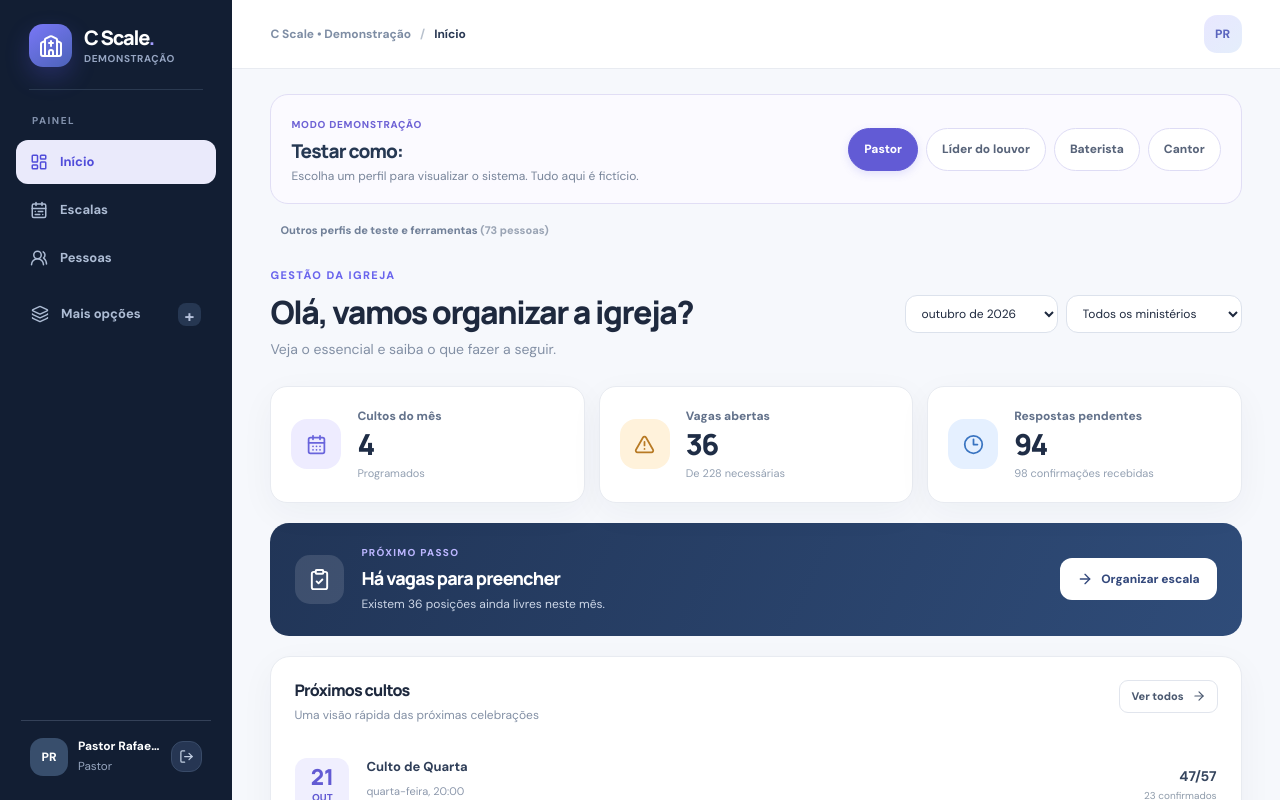
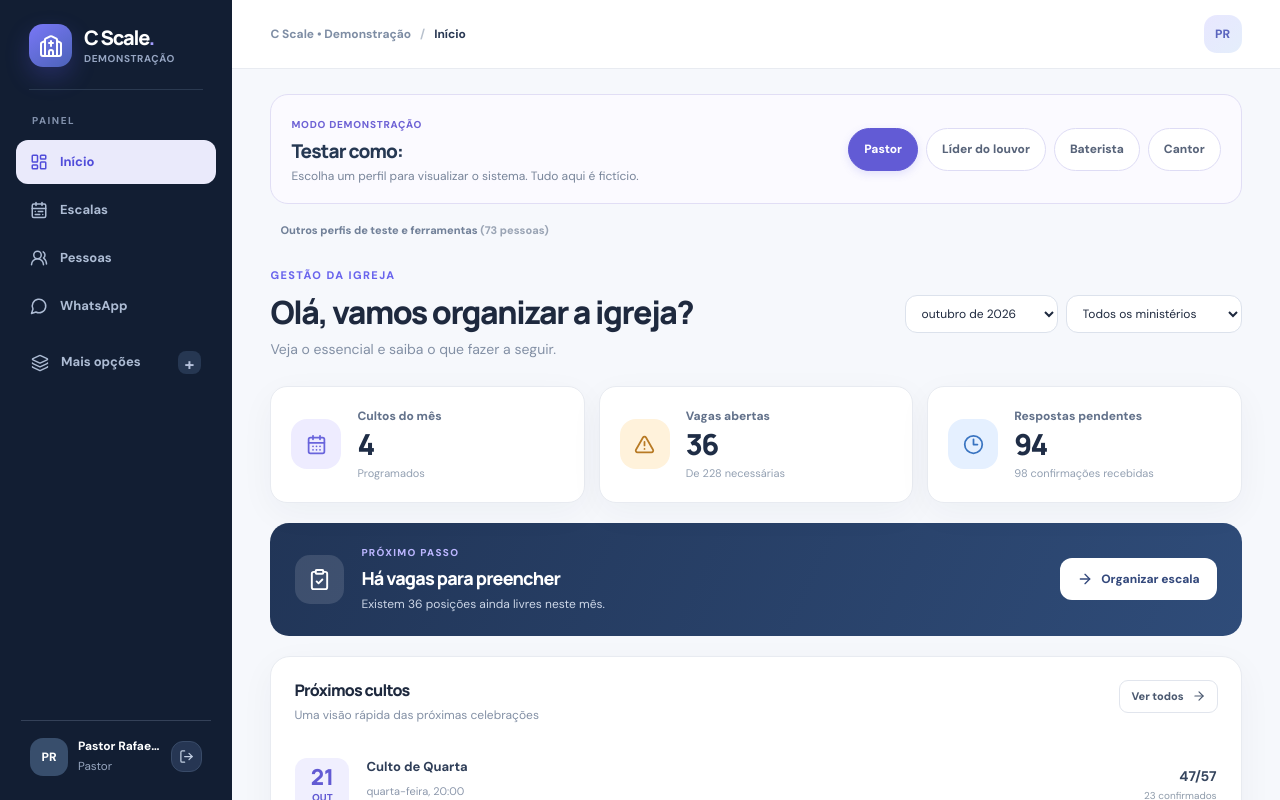
Before and after one commit to iblsmusicsorocaba-afk/Cscale, a Next.js app: page /demo in a window 1280 px wide. Shown: the top 800 px of the page. Built offline with nearby package versions, Linux system fonts and the light colour scheme.

Commit message:
feat(ui): WhatsApp acessível apenas ao pastor na navegação

```diff
--- a/src/components/AppShell.jsx
+++ b/src/components/AppShell.jsx
@@ -1,6 +1,6 @@
 'use client';
 import React,{useState} from 'react';
-import {Church,LayoutDashboard,CalendarRange,UsersRound,UserRound,Clock3,Layers3,LogOut,Menu,X,HeartHandshake,Shield} from 'lucide-react';
+import {Church,LayoutDashboard,CalendarRange,UsersRound,UserRound,Clock3,Layers3,LogOut,Menu,X,HeartHandshake,Shield,MessageCircle} from 'lucide-react';
 import {Avatar} from './ui';
 const nav={
  dashboard:{title:'Início',icon:LayoutDashboard},
@@ -10,12 +10,13 @@ const nav={
  minhas:{title:'Minhas escalas',icon:HeartHandshake},
  disponibilidade:{title:'Disponibilidade',icon:Clock3},
  perfil:{title:'Meu perfil',icon:UserRound},
- lideres:{title:'Líderes',icon:Shield}
+ lideres:{title:'Líderes',icon:Shield},
+ whatsapp:{title:'WhatsApp',icon:MessageCircle}
 };
 export function AppShell({profile,role='volunteer',section,setSection,pending=0,signOut,children}){
  const [open,setOpen]=useState(false);
  const isAdmin=role==='pastor'||role==='leader';
- const primary=isAdmin?['dashboard','escalas','equipe']:['minhas','disponibilidade'];
+ const primary=role==='pastor'?['dashboard','escalas','equipe','whatsapp']:role==='leader'?['dashboard','escalas','equipe']:['minhas','disponibilidade'];
  const secondary=isAdmin?['ministerios',...(role==='pastor'?['lideres']:[]),'minhas','disponibilidade','perfil']:['perfil'];
  const [moreOverride,setMoreOverride]=useState(null);
  const moreOpen=moreOverride===null?secondary.includes(section):moreOverride;
```
